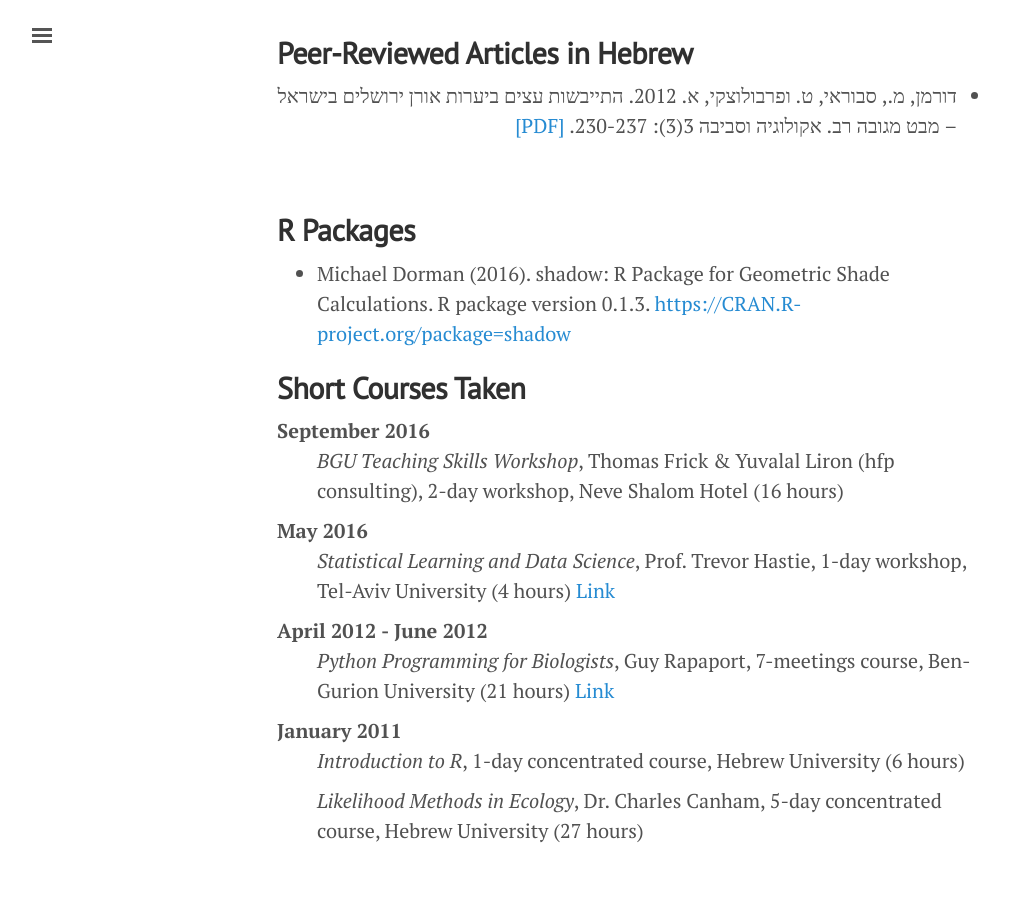
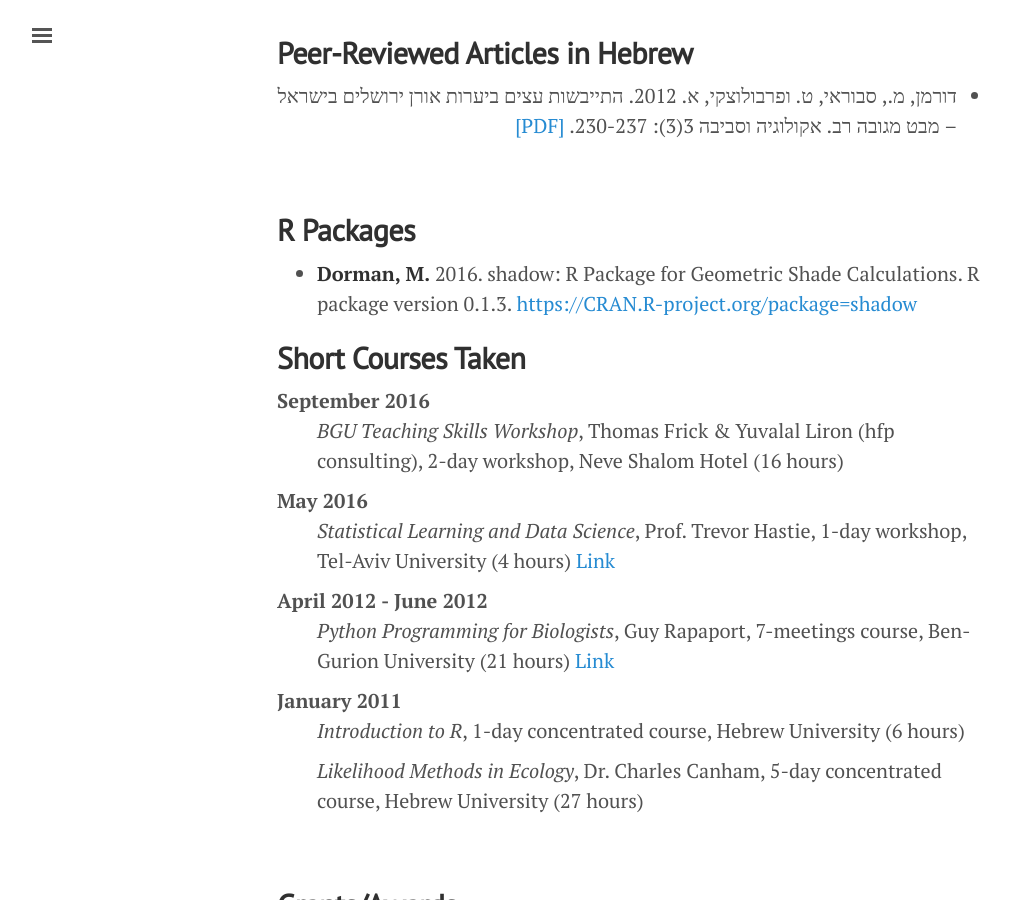
Before and after one commit to michaeldorman/michaeldorman.github.io, a Jekyll site: the page built from cv.md, in a window 1280 px wide and 900 px high, scrolled down 4376 px. Shown: the whole window, without its empty margins (3-1013 px from the left). Built offline with Jekyll 4.4.1, drawn with Linux system fonts in a browser that asks for light colours.

Commit message:
Update cv.md

```diff
--- a/cv.md
+++ b/cv.md
@@ -136,7 +136,7 @@ August 2006
 
 ## **R Packages**
 
-* Michael Dorman (2016). shadow: R Package for Geometric Shade Calculations. R package version 0.1.3. [https://CRAN.R-project.org/package=shadow](https://CRAN.R-project.org/package=shadow)
+* **Dorman, M.** 2016. shadow: R Package for Geometric Shade Calculations. R package version 0.1.3. [https://CRAN.R-project.org/package=shadow](https://CRAN.R-project.org/package=shadow)
 
 ## **Short Courses Taken**
 
```
